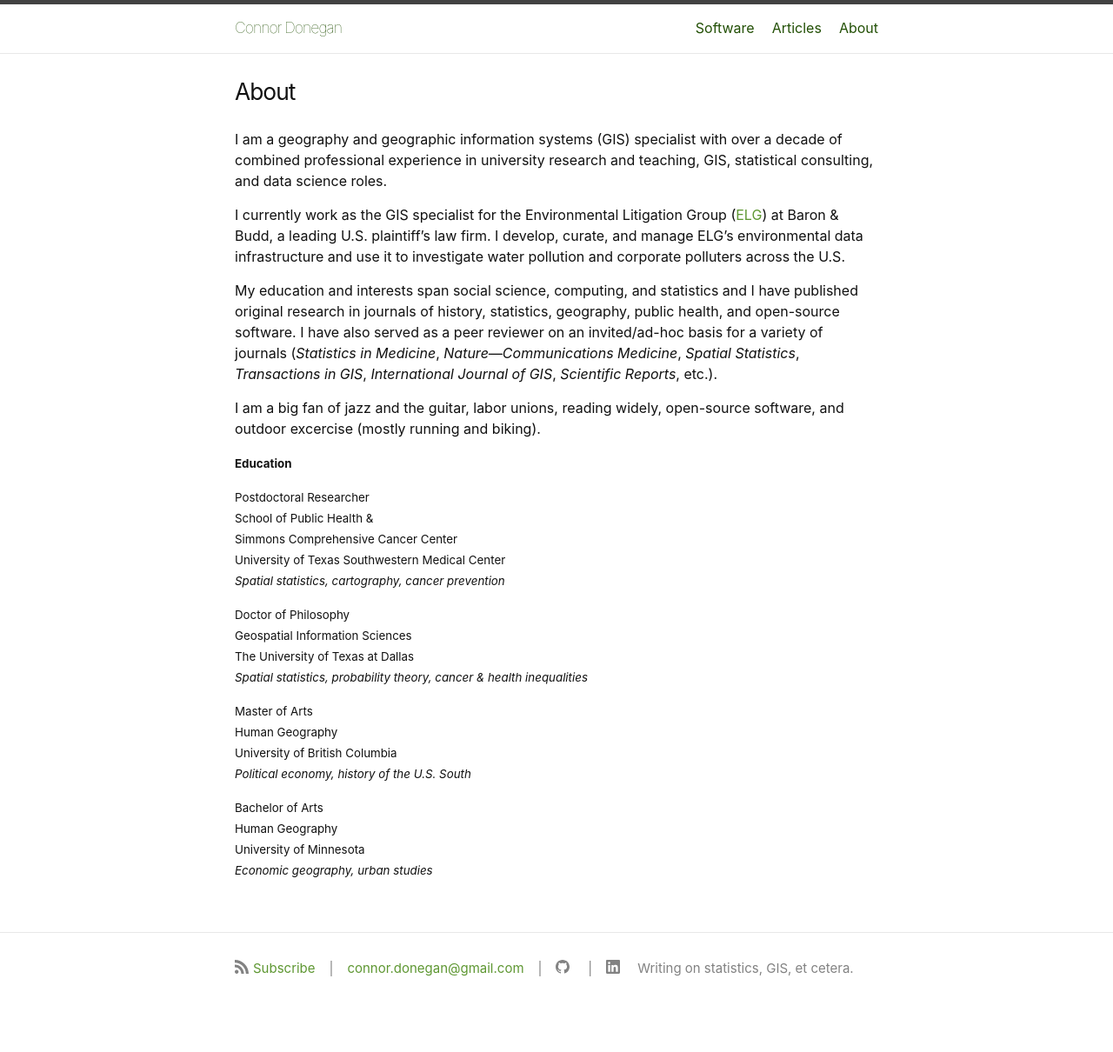
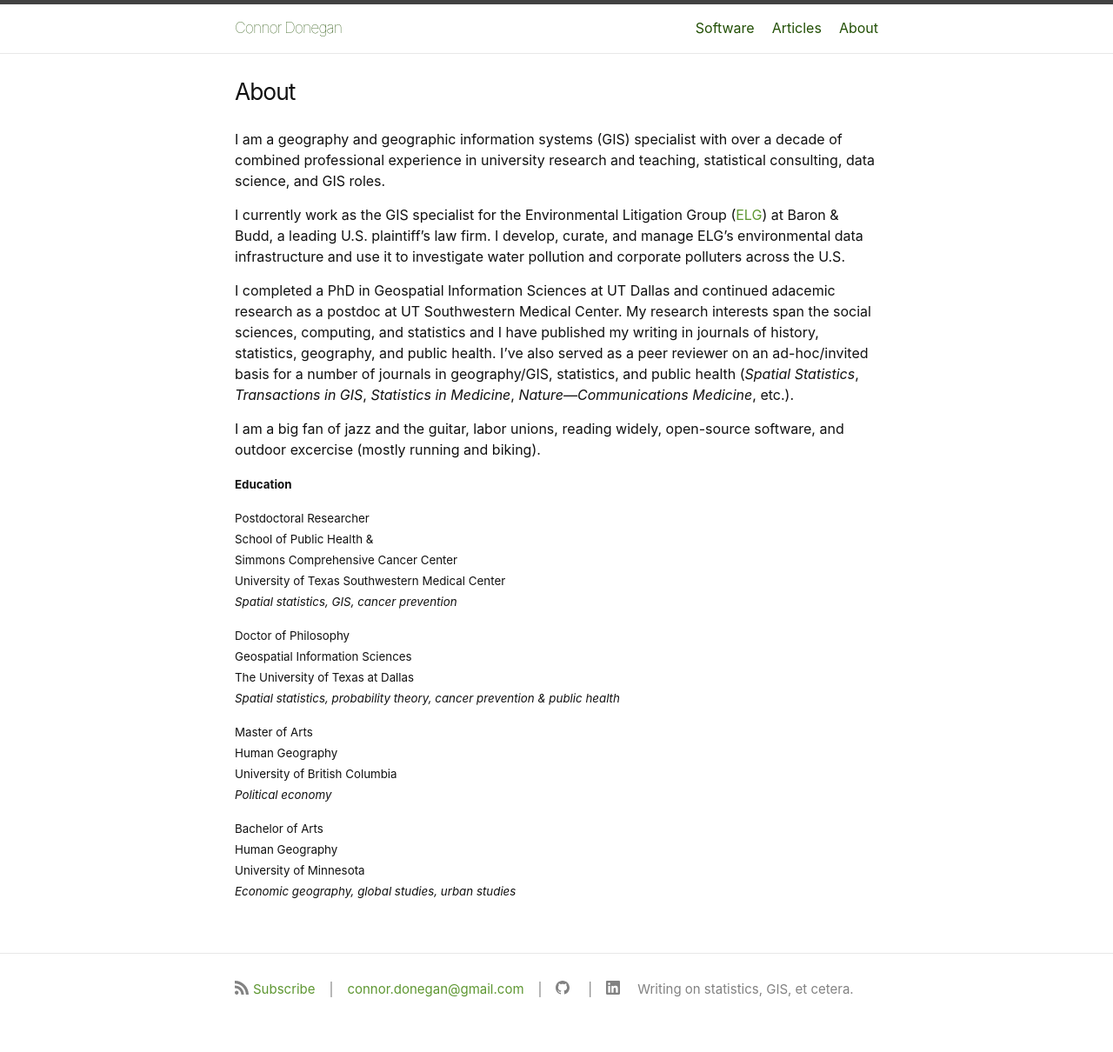
Before and after one commit to ConnorDonegan/connordonegan.github.io, a Jekyll site: the page built from about.markdown, in a window 1280 px wide. Shown: the whole page at 87% size. Built offline with Jekyll 4.4.1, drawn with Linux system fonts in a browser that asks for light colours; before the commit the page ends 1186 px from its top, so only the background shows below that.

Commit message:
improve text

```diff
--- a/about.markdown
+++ b/about.markdown
@@ -9,11 +9,11 @@ span.edu {
 }
 </style>
 
-I am a geography and geographic information systems (GIS) specialist with over a decade of combined professional experience in university research and teaching, GIS, statistical consulting, and data science roles.
+I am a geography and geographic information systems (GIS) specialist with over a decade of combined professional experience in university research and teaching, statistical consulting, data science, and GIS roles.
 
 I currently work as the GIS specialist for the Environmental Litigation Group ([ELG](https://www.environmentallitigationgroup.com/)) at Baron & Budd, a leading U.S. plaintiff's law firm. I develop, curate, and manage ELG's environmental data infrastructure and use it to investigate water pollution and corporate polluters across the U.S.
 
-My education and interests span social science, computing, and statistics and I have published original research in journals of history, statistics, geography, public health, and open-source software. I have also served as a peer reviewer on an invited/ad-hoc basis for a variety of journals (*Statistics in Medicine*, *Nature&mdash;Communications Medicine*, *Spatial Statistics*, *Transactions in GIS*, *International Journal of GIS*, *Scientific Reports*, etc.).
+I completed a PhD in Geospatial Information Sciences at UT Dallas and continued adacemic research as a postdoc at UT Southwestern Medical Center. My research interests span the social sciences, computing, and statistics and I have published my writing in journals of history, statistics, geography, and public health. I've also served as a peer reviewer on an ad-hoc/invited basis for a number of journals in geography/GIS, statistics, and public health (*Spatial Statistics*, *Transactions in GIS*, *Statistics in Medicine*, *Nature&mdash;Communications Medicine*, etc.).
 
 I am a big fan of jazz and the guitar, labor unions, reading widely, open-source software, and outdoor excercise (mostly running and biking).
 
@@ -26,26 +26,26 @@ Postdoctoral Researcher <br>
 School of Public Health & <br>
 Simmons Comprehensive Cancer Center <br>
 University of Texas Southwestern Medical Center <br>
-<em>Spatial statistics, cartography, cancer prevention</em>
+<em>Spatial statistics, GIS, cancer prevention</em>
 </span>
 
 <span class="edu">
 Doctor of Philosophy <br>
 Geospatial Information Sciences <br>
 The University of Texas at Dallas <br>
-<em>Spatial statistics, probability theory, cancer & health inequalities</em>
+<em>Spatial statistics, probability theory, cancer prevention & public health</em>
 </span>
 
 <span class="edu">
 Master of Arts <br>
 Human Geography <br>
 University of British Columbia <br>
-<em>Political economy, history of the U.S. South</em>
+<em>Political economy</em>
 </span>
 
 <span class="edu">
 Bachelor of Arts <br>
 Human Geography <br>
 University of Minnesota <br>
-<em>Economic geography, urban studies</em>
+<em>Economic geography, global studies, urban studies</em>
 </span>
```
